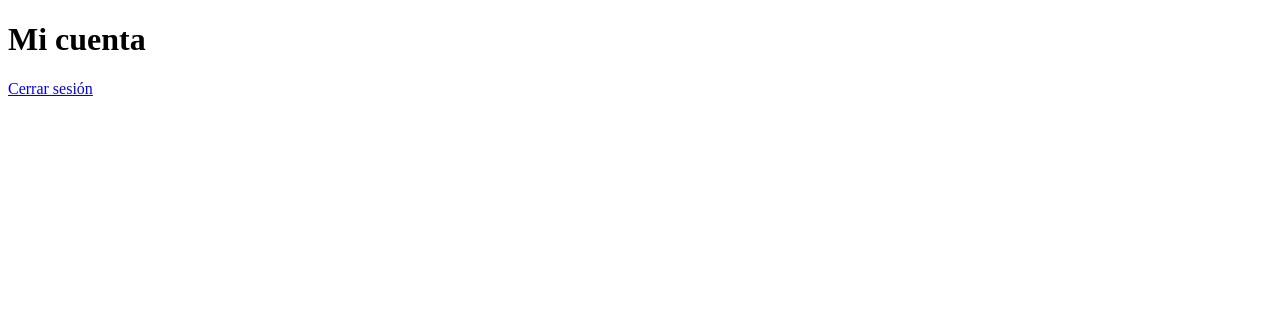
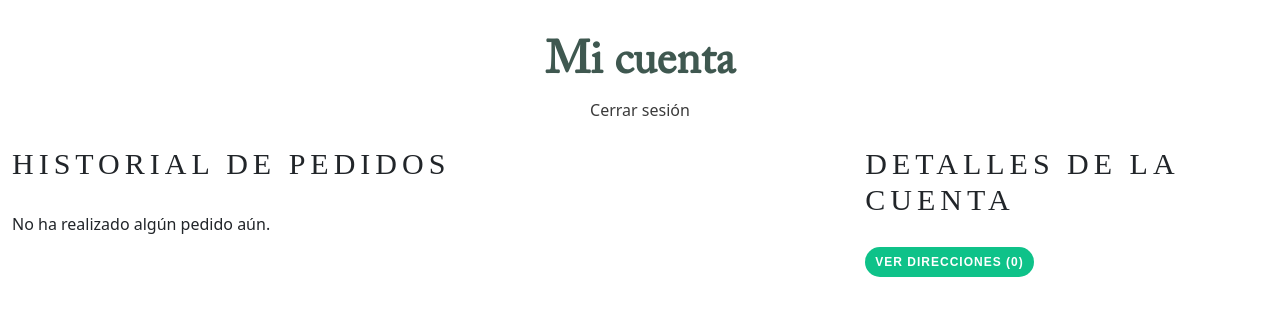
Before and after one commit to YerayIBF/DAW2Proyecto1, a PHP site: page /DAW2Proyecto1/view/cuentausuario.php in a window 1280 px wide. Shown: the top 316 px of the page. Run offline with PHP 8.4, Linux system fonts and the light colour scheme; some web fonts are replaced.

Commit message:
Acabado el inicio de session, creacion del archivo js para el panel compra, pequeños cambios en home.css y footer, añadido otra imagen de mayor calidad para el banner, casi terminado cuentausuario.php

```diff
--- /dev/null
+++ b/css/cuentausuario.css
@@ -0,0 +1,57 @@
+@font-face {
+    font-family: 'futura';
+    src:url(../fuentes/Futura/Book.ttf);
+    font-weight: 400;
+    font-style: light;
+}
+
+@font-face {
+    font-family: 'AdobeCaslonPro';
+    src: url(../fuentes/acaslonpro-regular.otf);
+    font-style: normal;
+    font-weight: 400;
+}
+
+
+.h1-cuenta{
+    margin-top: 	35px;
+    color: #3f5850;
+    font-family: 'AdobeCaslonPro';
+    font-size: 46px;
+    font-weight: 700;
+}
+
+.h2-cuenta{
+    letter-spacing: 5px;
+    font-family: 'futura';
+    font-size: 30px;
+    text-transform: uppercase;
+
+}
+.a-cuenta{
+    color: #3A3A3A;
+    text-decoration: none;
+}
+
+.margen-h2-cuenta{
+    margin-bottom: 30PX;
+}
+
+.boton-cuenta {
+    background-color: #0EC289;
+    border: none;
+    padding: 8px 10px;
+    border-radius: 50px;
+    color: white;
+    text-decoration: none;
+    text-align: center;
+    font-family: Arial, Helvetica, sans-serif;
+    font-weight: 700;
+    font-size: 12px;
+    letter-spacing: 1px;
+    line-height: 1;
+}
+
+.boton-cuenta:hover {
+    background-color: #606060;
+}
--- a/css/home.css
+++ b/css/home.css
@@ -19,7 +19,7 @@
 }
 
 .banner {
-    background-image: url("../img/Banner.png");
+    background-image: url("../img/Banner.webp");
     color: white;
     text-align: center;
     background-size: cover;
@@ -247,4 +247,5 @@ margin-left: 20px;
     max-height: 380px;
     max-width: 680;
     height: 100%;
+    margin-bottom: 20px;
 }
--- a/view/cuentausuario.php
+++ b/view/cuentausuario.php
@@ -1,16 +1,35 @@
 <!DOCTYPE html>
 <html lang="en">
+
 <head>
     <meta charset="UTF-8">
     <meta name="viewport" content="width=device-width, initial-scale=1.0">
     <title>Cuenta Usuario April</title>
+    <link href="https://cdn.jsdelivr.net/npm/bootstrap@5.3.3/dist/css/bootstrap.min.css" rel="stylesheet" integrity="sha384-QWTKZyjpPEjISv5WaRU9OFeRpok6YctnYmDr5pNlyT2bRjXh0JMhjY6hW+ALEwIH" crossorigin="anonymous">
+    <link rel="stylesheet" href="css/cuentausuario.css">
 </head>
+
 <body>
     <main>
-        <H1>Mi cuenta</H1>
-        <a href="?controller=producto&action=cerrarSession">Cerrar sesión</a>
+        <section class="container-fluid">
+            <div class="text-center mb-4">
+                <h1 class="h1-cuenta">Mi cuenta</h1>
+                <a href="?controller=producto&action=cerrarSession" class="a-cuenta">Cerrar sesión</a>
+            </div>
+            <div class="row">
 
+                <div class="col-md-8  ">
+                    <h2 class="h2-cuenta margen-h2-cuenta">HISTORIAL DE PEDIDOS</h4>
+                    <p>No ha realizado algún pedido aún.</p>
+                </div>
 
+                <div class="col-md-4">
+                    <h2 class="h2-cuenta margen-h2-cuenta">DETALLES DE LA CUENTA</h4>
+                    <a href="#" class="boton-cuenta">VER DIRECCIONES (0)</a>
+                </div>
+            </div>
+        </section>
     </main>
 </body>
+
 </html>
```
Also changed, not shown: css/footer.css (+9 -3 lines), model/usuario.php (+91 -90 lines), img/Banner.webp (added), js/panelCompra.js (added).
